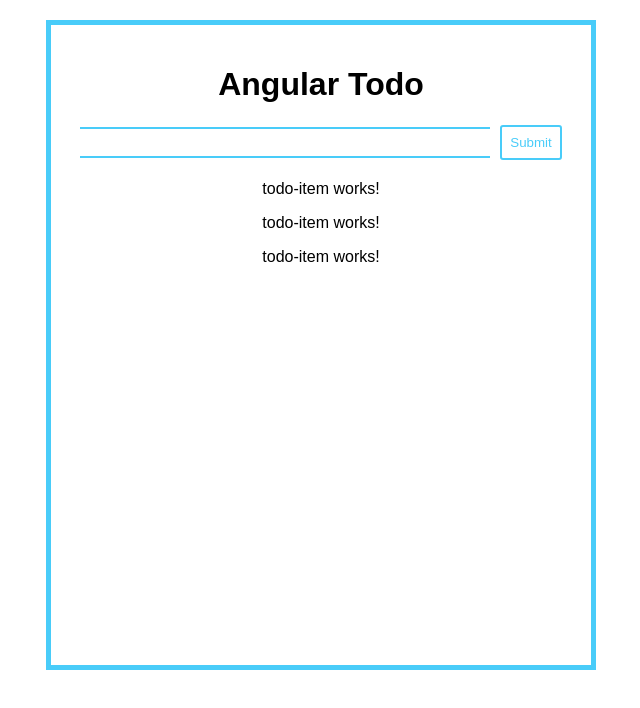
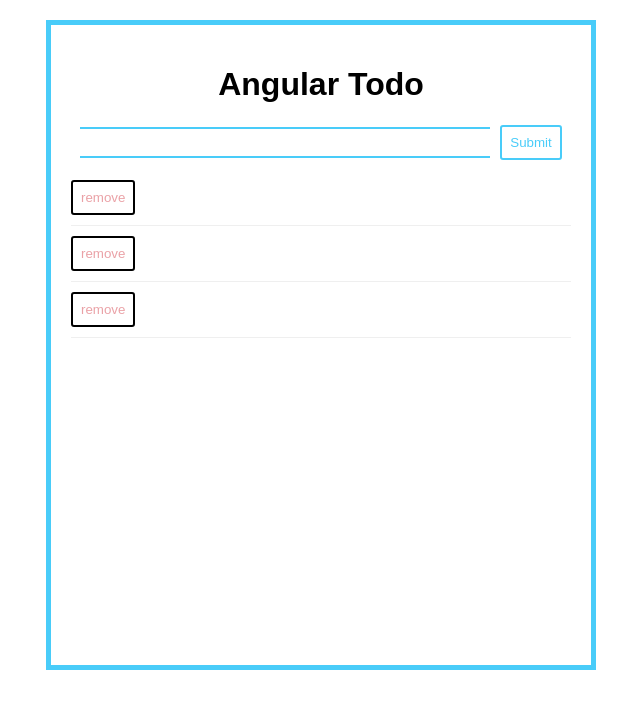
Before and after one commit to phillip-ables/angular-todo-list, an Angular app in the folder todos-app/: page / in a window 1280 px wide. Shown: the top 708 px of the page, without its empty margins (319-959 px from the left). Built offline with nearby package versions, Linux system fonts and the light colour scheme.

Commit message:
create remove button with local scope click=removeTodo in todo-item.component

```diff
--- a/todos-app/src/app/components/todo-item/todo-item.component.html
+++ b/todos-app/src/app/components/todo-item/todo-item.component.html
@@ -1,3 +1,3 @@
-<p>
-  todo-item works!
-</p>
+<div class="todoWrapper">
+	<button class="removeTodo" (click)="removeTodo()">remove</button>
+</div>
```
